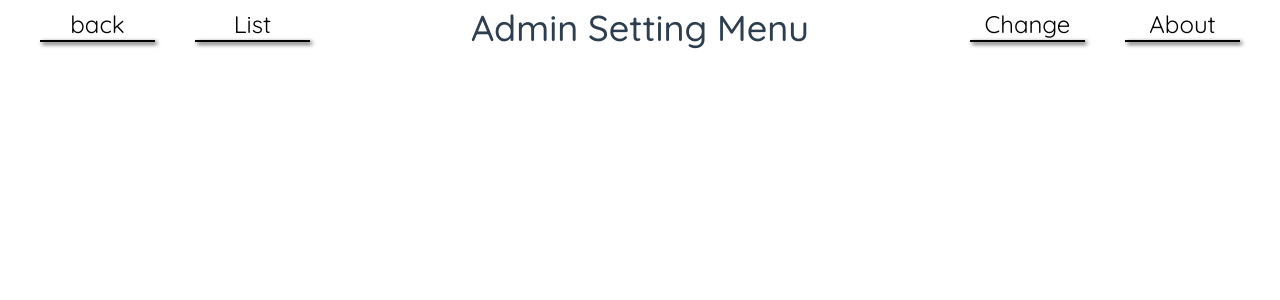
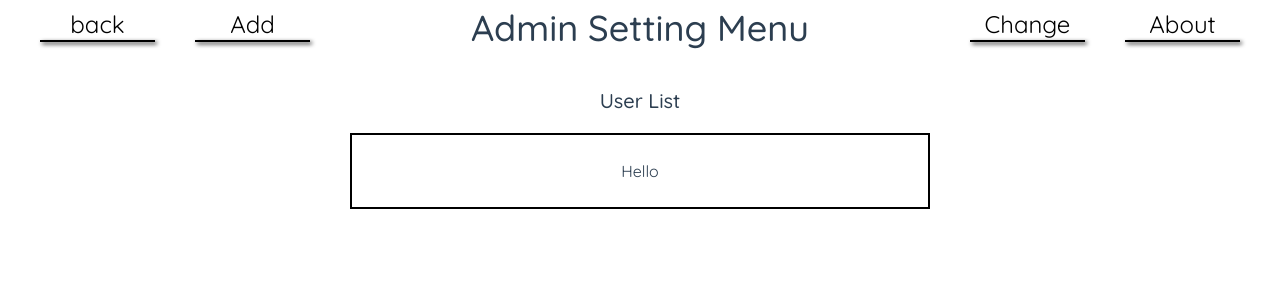
Before and after one commit to Miner3210/INT203_62130500065_Groupwork_SPA, a Vue app: page /Menu in a window 1280 px wide. Shown: the top 300 px of the page. Built offline with nearby package versions, Linux system fonts and the light colour scheme.

Commit message:
[UPDATE] Menu Page

```diff
--- a/src/components/Nav.vue
+++ b/src/components/Nav.vue
@@ -1,8 +1,8 @@
 <template>
       <div class="home  mx-10 ">
-    <div class="grid grid-cols-8 grid-rows-5 font-custom gap-x-10 pt-2 eiei">
+    <div class="grid grid-cols-8 font-custom gap-x-10 pt-2 eiei">
         <router-link to="/" class="col-start-1  text-2xl  cool-link">back</router-link>
-        <router-link to="/" class="col-start-2  text-2xl cool-link">List</router-link>
+        <router-link to="/" class="col-start-2  text-2xl cool-link">Add</router-link>
         <router-link to="/Menu" class="col-start-3 col-end-7 font-medium text-4xl">Admin Setting Menu</router-link>
         <router-link to="/" class="col-start-7  text-2xl cool-link">Change</router-link>
         <router-link to="/" class="col-start-8  text-2xl cool-link">About</router-link>
--- a/src/views/Menu.vue
+++ b/src/views/Menu.vue
@@ -1,5 +1,15 @@
 <template>
-<Navibar></Navibar>
+    <div class="font-custom">
+    <Navibar></Navibar>
+        <div class="grid grid-cols-8 grid-rows-6 font-custom gap-x-10 pt-2 mx-10">
+            <div class="col-start-3 col-end-7 row-start-2">
+            <p class="font-medium md:text-center text-xl">User List</p>
+            </div>
+            <div class="col-start-3 col-end-7 row-start-3 row-end-6 p-6 border-2 border-black mt-4">
+                <p>Hello</p>
+            </div>
+        </div>
+    </div>
 </template>
 
 <script>
```
